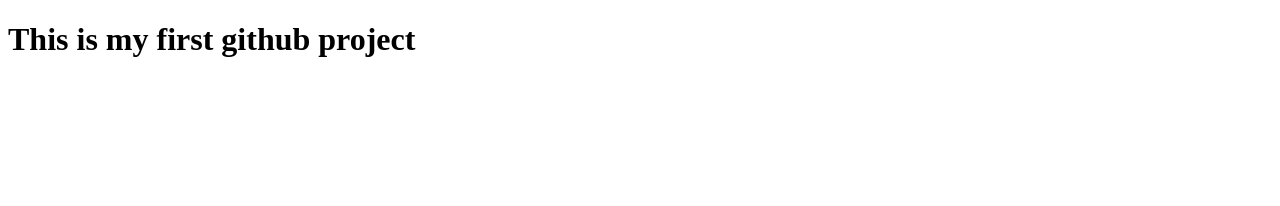
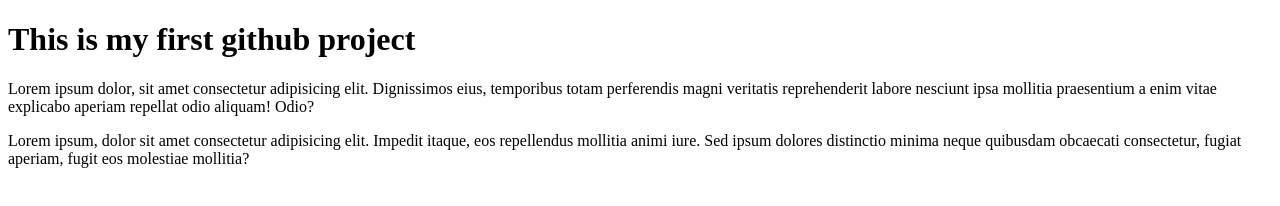
Before and after one commit to alamincoders/first-repo, a plain HTML site: page index.html in a window 1280 px wide. Drawn offline with Linux system fonts and the light colour scheme.

Commit message:
third change this git

```diff
--- a/index.html
+++ b/index.html
@@ -11,6 +11,8 @@
 <body>
 
     <h1>This is my first github project</h1>
+    <p>Lorem ipsum dolor, sit amet consectetur adipisicing elit. Dignissimos eius, temporibus totam perferendis magni veritatis reprehenderit labore nesciunt ipsa mollitia praesentium a enim vitae explicabo aperiam repellat odio aliquam! Odio?</p>
+    <p>Lorem ipsum, dolor sit amet consectetur adipisicing elit. Impedit itaque, eos repellendus mollitia animi iure. Sed ipsum dolores distinctio minima neque quibusdam obcaecati consectetur, fugiat aperiam, fugit eos molestiae mollitia?</p>
 
 </body>
 
```
